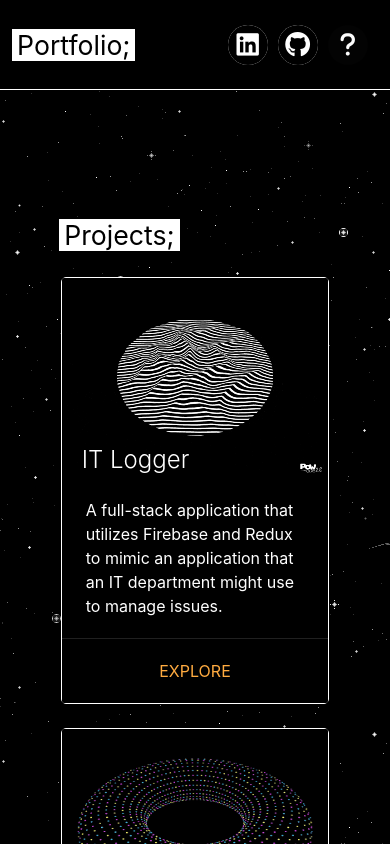
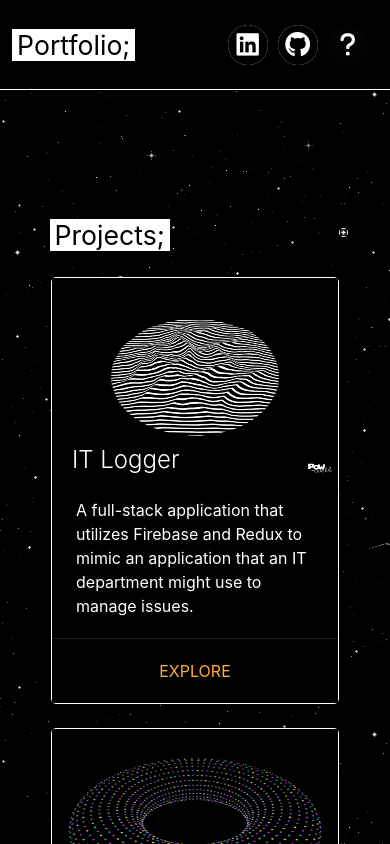
Before and after one commit to harlenkinsey/portfolio, a React (Create React App) app: page / in a window 390 px wide. Shown: the top 844 px of the page. Built offline with nearby package versions, Linux system fonts and the light colour scheme; the HTML template or start-up script is replaced by a standard one.

Commit message:
updated card-container width

```diff
--- a/src/App.css
+++ b/src/App.css
@@ -134,7 +134,7 @@ ul {
   }
 
   .card-container {
-    width: 75%;
+    width: 80%;
   }
 
   h3 {
@@ -161,7 +161,7 @@ ul {
   }
 
   .card-container {
-    width: 75%;
+    width: 80%;
   }
 
   .header-button-initial,
```
